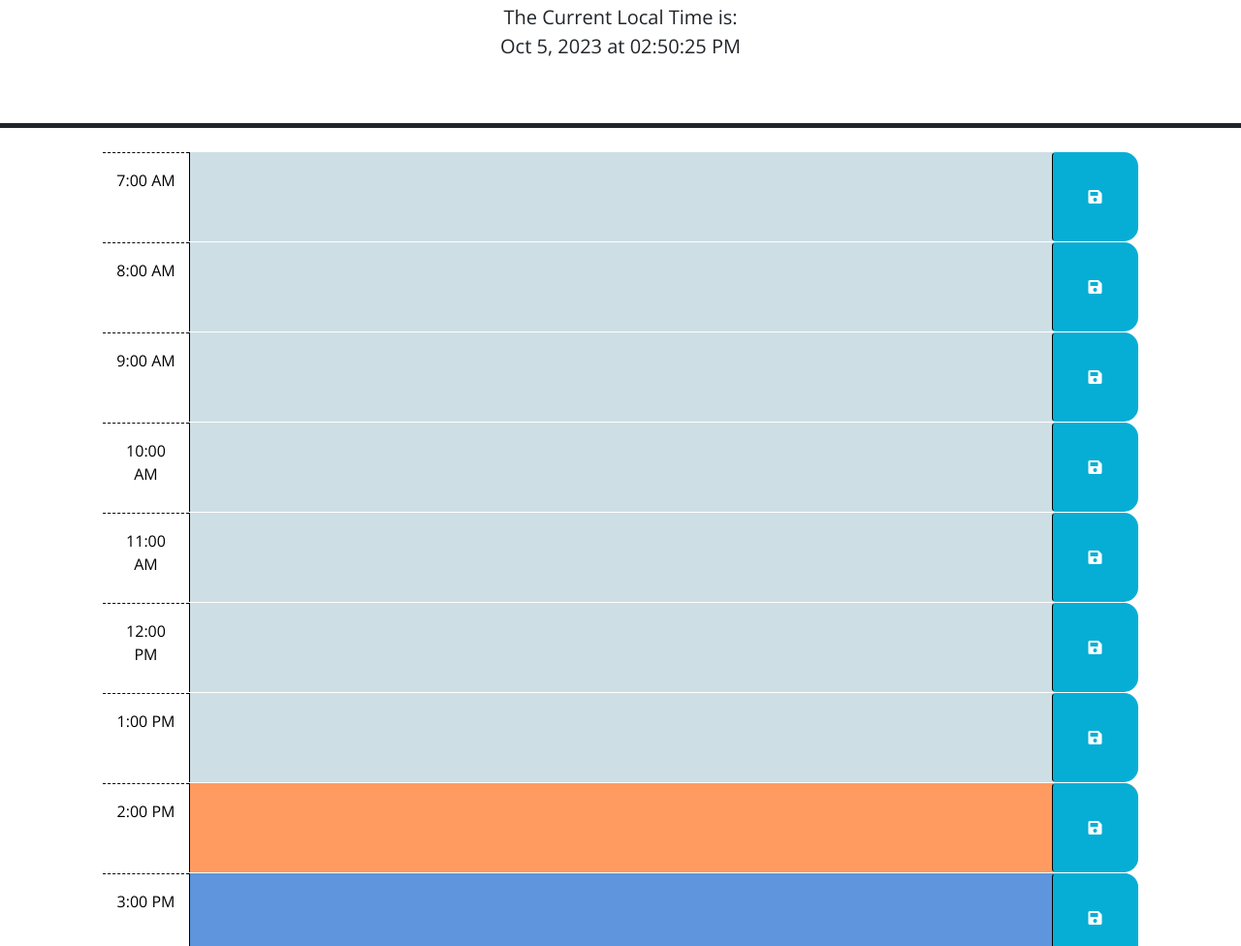
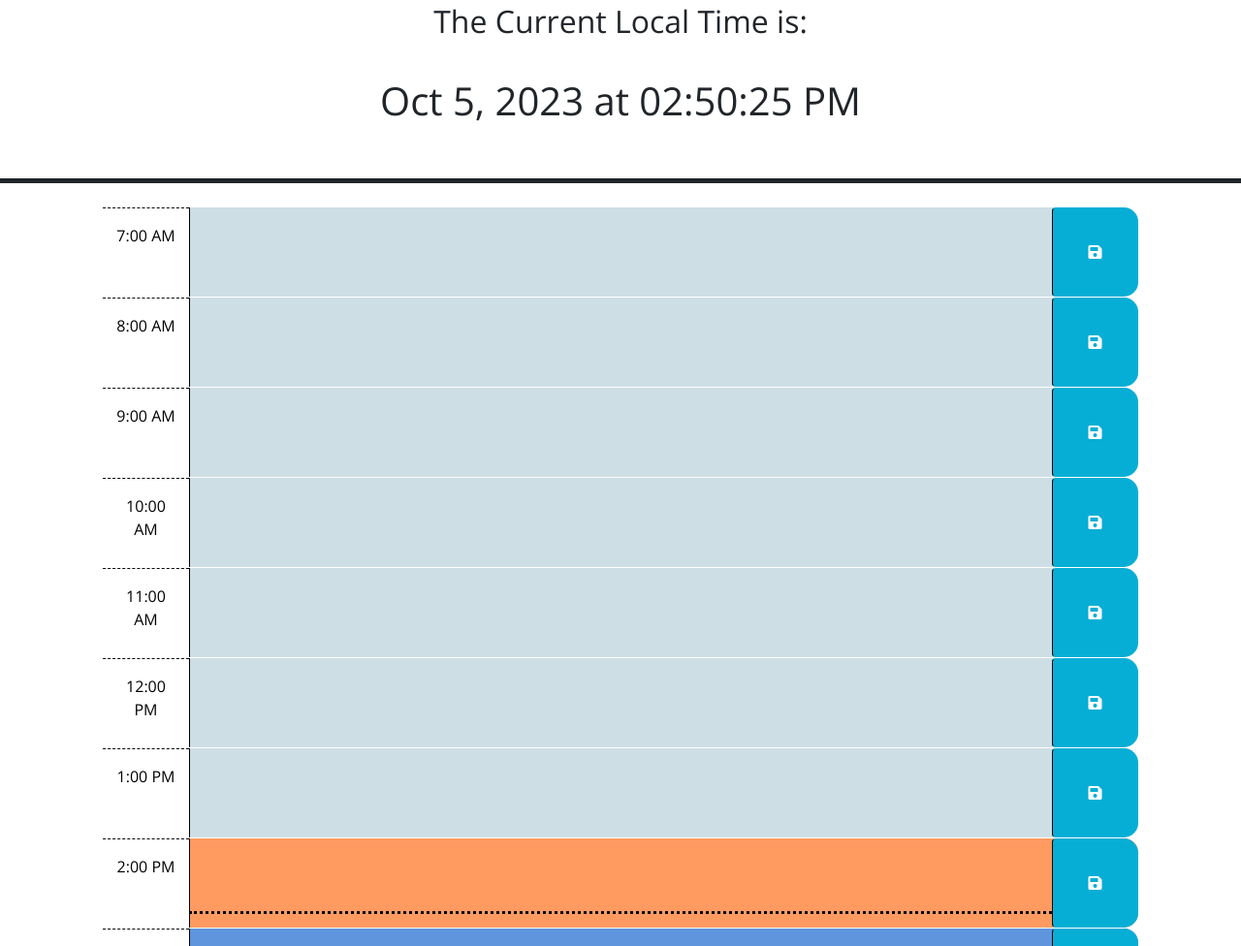
Before and after one commit to DimtheQuiet21/Day-Tracker, a plain HTML site: page index.html in a window 1280 px wide. Shown: the part 176-1152 px from the top of the page at 97% size. Drawn offline with nearby package versions, Linux system fonts and the light colour scheme.

Commit message:
Added a really cool timebar to the invidual slots

```diff
--- a/Assets/script.js
+++ b/Assets/script.js
@@ -5,31 +5,14 @@
 var timeclock = dayjs();
 var timeslot = document.getElementById("currentDay");
 var currenthour = timeclock.$H;
-var currentday = timeclock.$D
+var currentday = timeclock.$D;
 var statichour = currenthour; // This is set on page load and stays the same until changed.
 var staticday = ''; //We need to reset the page on every day. This needs to be stored in the local
 var main = $('main');
 var storedwork = JSON.parse(localStorage.getItem("work-to-do"));
-console.log(storedwork);
-
-// Use the `setInterval()` method to call a function to be executed every 1000 milliseconds
-// This is our clock at the top of the page.
-setInterval(function () {
-    timeclock = dayjs();
-    $(timeslot).text(timeclock.format('MMM D, YYYY [at] hh[:]mm[:]ss A '));
-    }, 1000);
-
-// Let's make another interval that updates every hour on the hour AND updates the page on a daily turnover.
-setInterval(function(){
-  currenthour = timeclock.$H // always be updating the dynamic hour
-  if (currenthour !== statichour) {
-    resetpage();
-    pageset (); // redo the page
-  }
-  /* if (currentday !== staticday){
-    resetpage();
-  }*/
-},1000) // We check every second, not too much of a task I hope.
+var timebar = $('<div class = "col-8 col-md-10 timebar">');
+var blankbar =$('<div class = "col-2 col-md-1 blankbar">')
+var currentslot = '';
 
 
 function resetpage (){
@@ -37,14 +20,11 @@ function resetpage (){
     var hourremove = $("#hour-"+i);
     hourremove.remove();
   };
-};
+  };
 
 function pageset (){
-
   statichour = currenthour; // update the static hour
-  // remove all the children from the main
-  for (i = 7; i < 24; i++){
-    //var hourslot = document.createElement("div");
+  for (i = 7; i < 21; i++){
     var hourslot = $('<div class = "row time-block">');
     var hourtag =  $('<div class = "col-2 col-md-1 hour text-center py-3">');
     var textbox =  $('<textarea class = "col-8 col-md-10 description" rows = "3">');
@@ -63,14 +43,14 @@ function pageset (){
       storedwork.push([workhour,work]);
       localStorage.setItem("work-to-do", JSON.stringify(storedwork));
       localStorage.setItem("daysaved",currentday)
-      console.log(workhour);
-      console.log(work);
     });
 
     if (i> currenthour) {
       hourslot.addClass("future");
     } else if (i===currenthour) {
       hourslot.addClass("present");
+      currentslot = "#"+$(hourslot).attr("id");
+      console.log(currentslot)
     } else if (i < currenthour) {
       hourslot.addClass("past");
     };
@@ -92,17 +72,13 @@ function pageset (){
     hourbutton.append(buttonicon);
   };
   if (storedwork !== null){ //If the page loads and there is something in the stored.work
-    if (localStorage.getItem("daysaved") !== currentday.toString()){
-      for (i =0; i< storedwork.length; i++){
-        localStorage.removeItem(storedwork[i]);//If it's not the same day as when you put in the data, kill that data.
-      };
+    if (localStorage.getItem("daysaved") !== currentday.toString()){ //If the day is different, remove all the data from memory. It's a NEW DAY :D
+        localStorage.removeItem("work-to-do");//If it's not the same day as when you put in the data, kill that data.
     } else {
       for (i =0; i< storedwork.length; i++){
         var workhourtext = "#"+storedwork[i][0];
         var worktext = storedwork[i][1];
         $(workhourtext).children("textarea").val(worktext);
-        console
-        .log(workhourtext+"_"+worktext);
       }
     };
   };
@@ -113,21 +89,22 @@ function pageset (){
 resetpage();
 pageset();
 
-  // TODO: Add a listener for click events on the save button. This code should
-  // use the id in the containing time-block as a key to save the user input in
-  // local storage. HINT: What does `this` reference in the click listener
-  // function? How can DOM traversal be used to get the "hour-x" id of the
-  // time-block containing the button that was clicked? How might the id be
-  // useful when saving the description in local storage?
-  //
-  // TODO: Add code to apply the past, present, or future class to each time
-  // block by comparing the id to the current hour. HINTS: How can the id
-  // attribute of each time-block be used to conditionally add or remove the
-  // past, present, and future classes? How can Day.js be used to get the
-  // current hour in 24-hour time?
-  //
-  // TODO: Add code to get any user input that was saved in localStorage and set
-  // the values of the corresponding textarea elements. HINT: How can the id
-  // attribute of each time-block be used to do this?
-  //
-  // TODO: Add code to display the current date in the header of the page.
+$(currentslot).append(blankbar);
+$(currentslot).append(timebar);
+
+// Use the `setInterval()` method to call a function to be executed every 1000 milliseconds
+// This is our clock at the top of the page.
+setInterval(function () {
+  timeclock = dayjs();
+  $(timeslot).text(timeclock.format('MMM D, YYYY [at] hh[:]mm[:]ss A '));
+  timebar.attr("style","bottom: "+(10-(timeclock.minute()/60)*10)+"vh")//sets the position of the scroll bar
+  }, 1000);
+
+// Let's make another interval that updates every hour on the hour.
+setInterval(function(){
+currenthour = timeclock.$H // always be updating the dynamic hour
+if (currenthour !== statichour) {
+  resetpage();
+  pageset (); // redo the page
+}
+},1000) // We check every second, not too much of a task I hope.
--- a/Assets/style.css
+++ b/Assets/style.css
@@ -10,6 +10,7 @@ textarea {
   color: #000000;
   border-left: 1px solid black;
   padding: 10px;
+  z-index: -1;
 }
 
 .description {
@@ -18,6 +19,26 @@ textarea {
 
 .time-block {
   border-radius: 15px;
+  z-index: 0;
+  position: relative;
+}
+.timebar {
+  position: relative;
+  border-top-style: dotted;
+  border-color: #000000;
+  z-index: 1000;
+  height: 1px;
+  margin-top: -3px;
+}
+
+.blankbar {
+  opacity: 0.0;
+  position: relative;
+  bottom:2vh;
+  z-index: 1000;
+  height: 1px;
+  margin-top: -3px;
+
 }
 
 .row {
--- a/index.html
+++ b/index.html
@@ -27,7 +27,7 @@
     <header class="p-5 mb-4 border-5 border-bottom border-dark text-center">
       <h1 class="display-3">Work Day Scheduler</h1>
       <p class="lead">A Calendar app for scheduling your work day</p>
-      <p class="lead">The Current Local Time is: <br> <span id="currentDay"  class = "lead"></span></p>
+      <p class="h2">The Current Local Time is: <br><br> <span id="currentDay"  class = "h1"></span></p>
     </header>
     <main class="container-lg px-5">
       <!-- Use class for "past", "present", and "future" to apply styles to the
```
